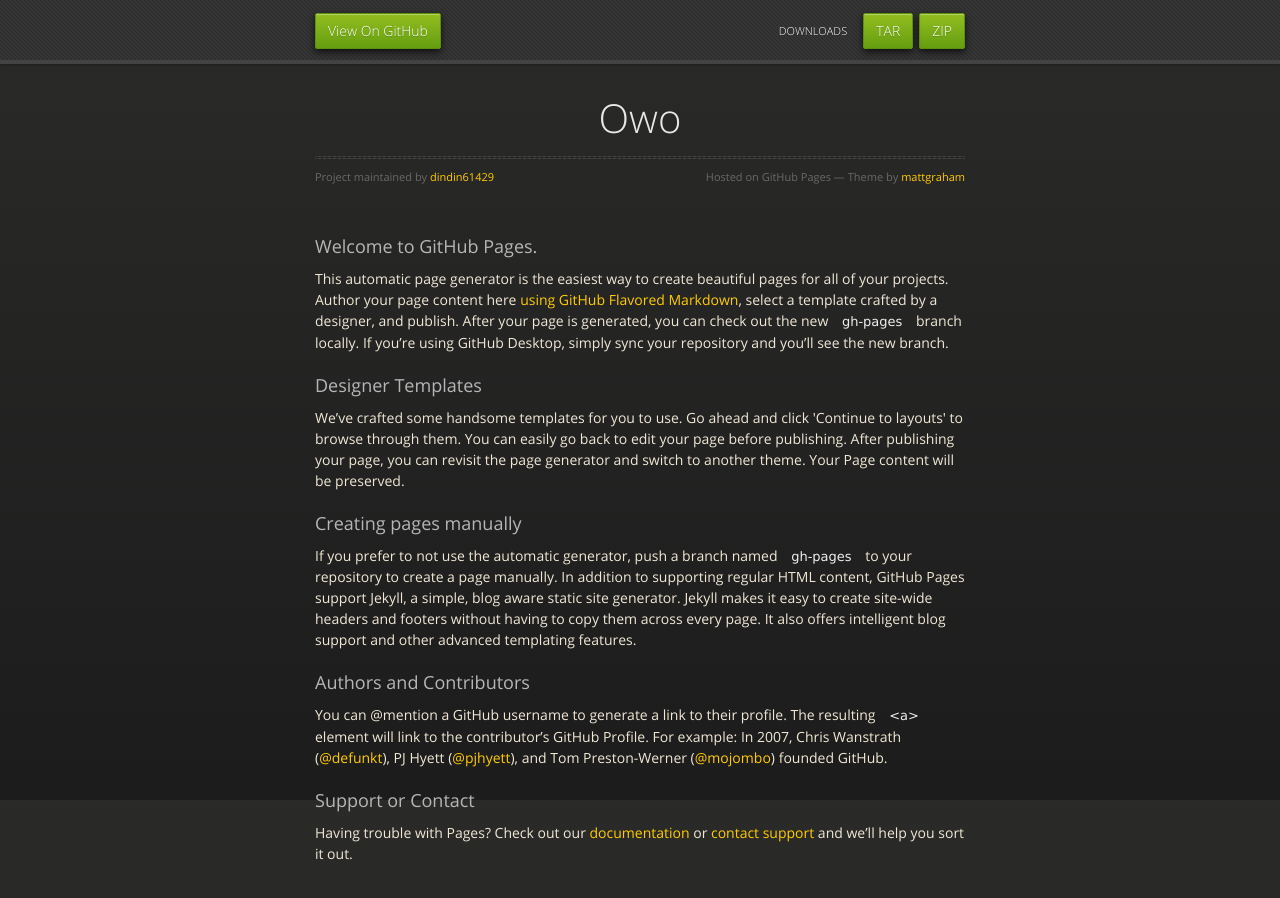
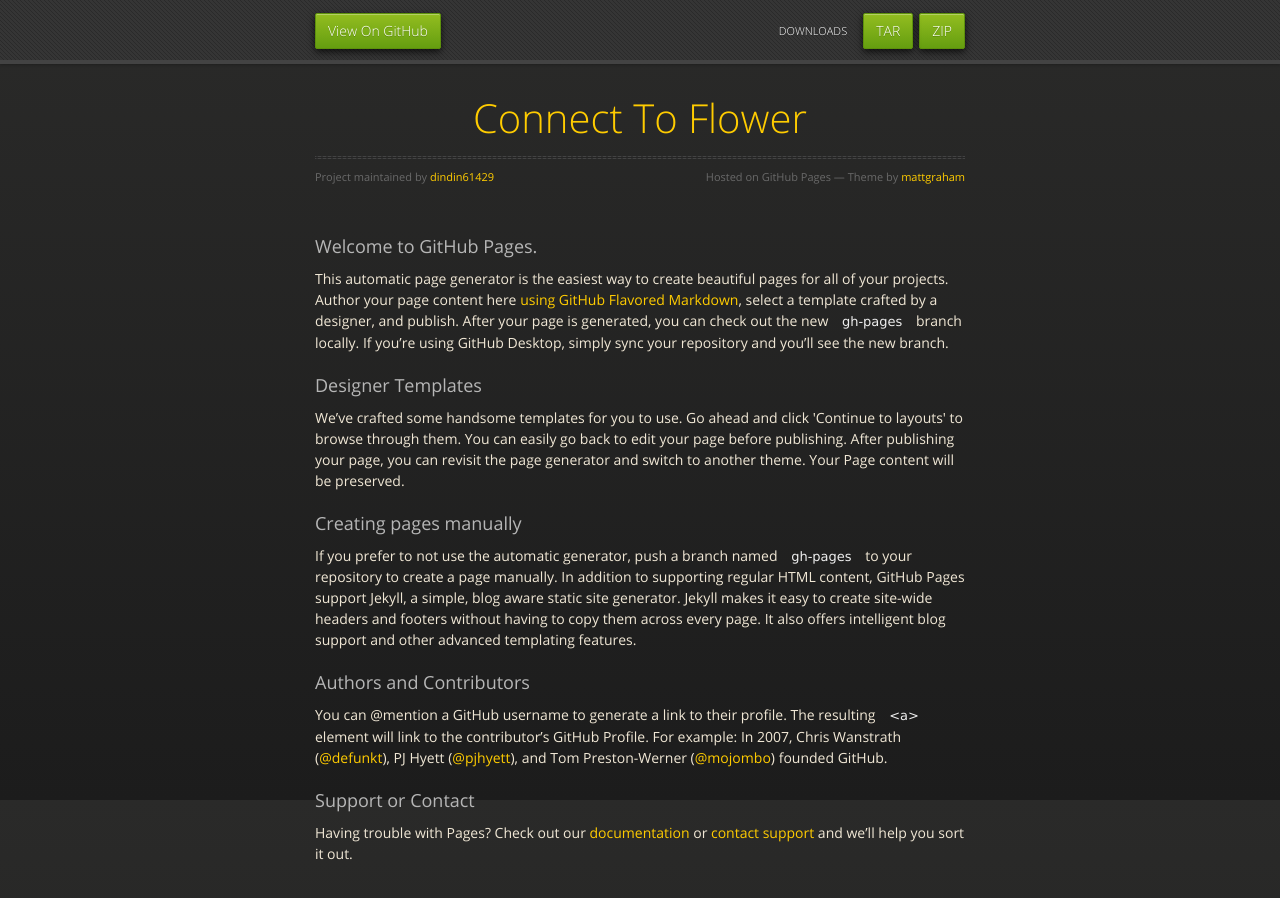
Before and after one commit to dindin61429/1018, a plain HTML site: page index.html in a window 1280 px wide. Drawn offline with nearby package versions, Linux system fonts and the light colour scheme.

Commit message:
Update index.html

```diff
--- a/index.html
+++ b/index.html
@@ -41,7 +41,7 @@
 
       <section>
         <div id="title">
-          <h1>Owo</h1>
+          <h1><a href="flower.html">Connect To Flower</a></h1>
           <p></p>
           <hr>
           <span class="credits left">Project maintained by <a href="https://github.com/dindin61429">dindin61429</a></span>
```
